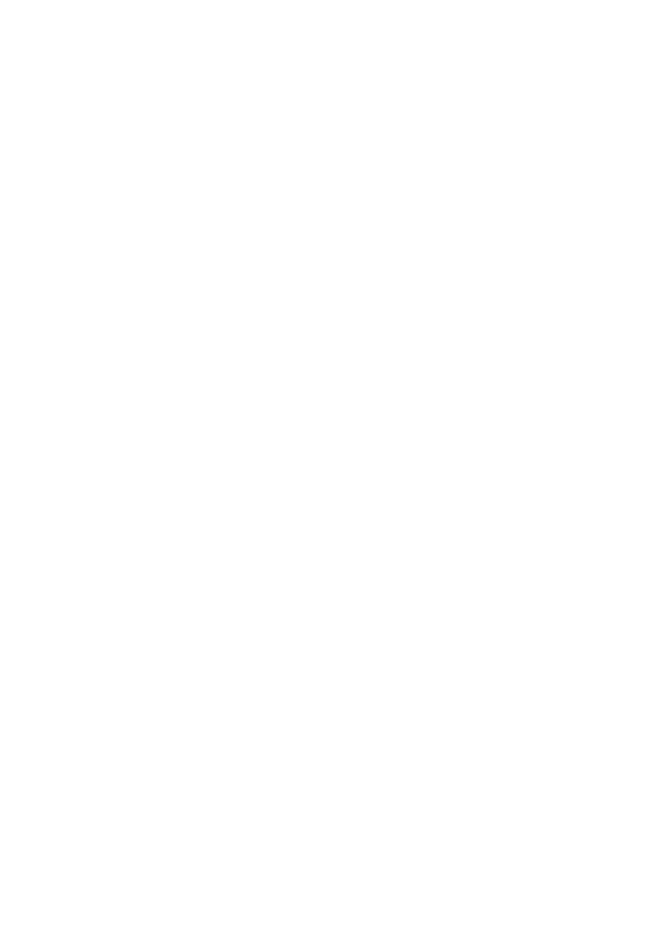
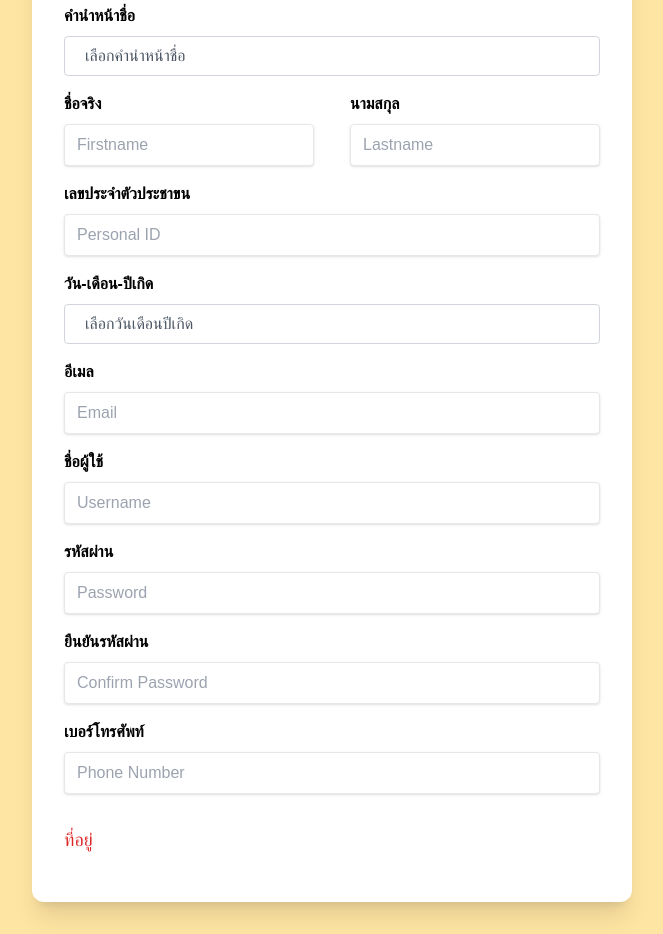
Before and after one commit to yanisa2002/Lottery-Project, a React (Create React App) app: page /register in a window 1280 px wide. Shown: the part 300-1234 px from the top of the page, without its empty margins (308-971 px from the left). Before the commit the page ends 800 px from the top, so only its background shows below. Built offline with nearby package versions, Linux system fonts and the light colour scheme.

Commit message:
register

```diff
--- a/package.json
+++ b/package.json
@@ -6,6 +6,7 @@
     "@testing-library/jest-dom": "^5.16.4",
     "@testing-library/react": "^12.1.4",
     "@testing-library/user-event": "^13.5.0",
+    "axios": "^0.26.1",
     "react": "^18.0.0",
     "react-dom": "^18.0.0",
     "react-router-dom": "^6.3.0",
--- a/src/pages/register.js
+++ b/src/pages/register.js
@@ -1,7 +1,217 @@
 import React from "react";
 
 const Register = () => {
-  return <div>register</div>;
+  return (
+    <div className="h-full flex justify-center  bg-[#FFE5A3] font-prompt">
+      <div>
+        <div className="mt-6 text-3xl font-bold text-center text-red-600">
+          ยินดีต้อนรับ!
+        </div>
+        <div className="mt-2 text-xl font-medium text-center">
+          กรอกข้อมูลด้านล่างเพื่อเข้าร่วมเป็นสมาชิก
+        </div>
+        <div className="flex flex-col p-8 m-8 bg-white md:min-w-[600px] sm:min-w-[400px] min-w-[300px]  rounded-xl shadow-xl">
+          <h1 className="text-xl font-bold mb-2">สร้างบัญชีของคุณ</h1>
+          <h2 className="text-lg mb-4 text-red-600">ข้อมูลส่วนตัว</h2>
+          <label
+            className="block text-gray-darker text-md font-bold mb-2"
+            for="prefix"
+          >
+            คำนำหน้าชื่อ
+          </label>
+          <select
+            className="border border-gray-300 rounded text-gray-600 h-10 pl-5 pr-10 bg-white hover:border-gray-400 focus:outline-none appearance-none"
+            id="prefix"
+          >
+            <option value="select">เลือกคำนำหน้าชื่อ</option>
+            <option value="Mr">นาย</option>
+            <option value="Ms">นาง</option>
+            <option value="Miss">นางสาว</option>
+          </select>
+
+          <div className="flex flex-col grid grid-cols-2 gap-9">
+            <div className="flex flex-col">
+              <label
+                className="block text-gray-darker text-md font-bold mt-4 mb-2"
+                for="firstname"
+              >
+                ชื่อจริง
+              </label>
+              <input
+                class="shadow appearance-none border rounded py-2 px-3 text-grey-darker"
+                id="firstname"
+                type="text"
+                placeholder="Firstname"
+              ></input>
+            </div>
+
+            <div className="flex flex-col">
+              <label
+                className="block text-gray-darker text-md font-bold mt-4 mb-2"
+                for="lastname"
+              >
+                นามสกุล
+              </label>
+              <input
+                class="shadow appearance-none border rounded py-2 px-3 text-grey-darker"
+                id="lastname"
+                type="text"
+                placeholder="Lastname"
+              ></input>
+            </div>
+          </div>
+
+          <label
+            className="block text-gray-darker text-md font-bold mt-4 mb-2"
+            for="id"
+          >
+            เลขประจำตัวประชาขน
+          </label>
+          <input
+            class="shadow appearance-none border w-full rounded py-2 px-3 text-grey-darker"
+            id="id"
+            type="text"
+            placeholder="Personal ID"
+          ></input>
+
+          <label
+            className="block text-gray-darker text-md font-bold mt-4 mb-2"
+            for="birth"
+          >
+            วัน-เดือน-ปีเกิด
+          </label>
+          <select
+            className="border border-gray-300 rounded text-gray-600 h-10 pl-5 pr-10 bg-white hover:border-gray-400 focus:outline-none appearance-none"
+            id="birth"
+          >
+            <option value="select">เลือกวันเดือนปีเกิด</option>
+          </select>
+
+          <label
+            className="block text-gray-darker text-md font-bold mt-4 mb-2"
+            for="email"
+          >
+            อีเมล
+          </label>
+          <input
+            class="shadow appearance-none border w-full rounded py-2 px-3 text-grey-darker"
+            id="email"
+            type="text"
+            placeholder="Email"
+          ></input>
+
+          <label
+            className="block text-gray-darker text-md font-bold mt-4 mb-2"
+            for="username"
+          >
+            ชื่อผู้ใช้
+          </label>
+          <input
+            class="shadow appearance-none border w-full rounded py-2 px-3 text-grey-darker"
+            id="username"
+            type="text"
+            placeholder="Username"
+          ></input>
+
+          <label
+            className="block text-gray-darker text-md font-bold mt-4 mb-2"
+            for="password"
+          >
+            รหัสผ่าน
+          </label>
+          <input
+            class="shadow appearance-none border rounded w-full py-2 px-3 text-grey-darker"
+            id="password"
+            type="text"
+            placeholder="Password"
+          ></input>
+
+          <label
+            className="block text-gray-darker text-md font-bold mt-4 mb-2"
+            for="comfirmpass"
+          >
+            ยืนยันรหัสผ่าน
+          </label>
+          <input
+            class="shadow appearance-none border rounded w-full py-2 px-3 text-grey-darker"
+            id="confirmpass"
+            type="text"
+            placeholder="Confirm Password"
+          ></input>
+
+          <label
+            className="block text-gray-darker text-md font-bold mt-4 mb-2"
+            for="phone"
+          >
+            เบอร์โทรศัพท์
+          </label>
+          <input
+            class="shadow appearance-none border rounded w-full py-2 px-3 text-grey-darker"
+            id="phone"
+            type="text"
+            placeholder="Phone Number"
+          ></input>
+
+          <h2 className="text-lg mt-8 mb-4 text-red-600">ที่อยู่</h2>
+          <div className="grid grid-cols-6 gap-6">
+            {/* <div>
+              <label
+                className="block text-gray-darker text-md font-bold mt-4 mb-2"
+                for="number"
+              >
+                บ้านเลขที่
+              </label>
+            </div>
+
+            <div>
+              <input
+                class="shadow appearance-none border rounded w-full py-2 px-3 text-grey-darker"
+                id="number"
+                type="text"
+                placeholder="No."
+              ></input>
+            </div>
+
+            <div>
+              <label
+                className="block text-gray-darker text-md font-bold mt-4 mb-2"
+                for="sol"
+              >
+                ซอย
+              </label>
+            </div>
+
+            <div>
+              <input
+                class="shadow appearance-none border rounded w-full py-2 px-3 text-grey-darker"
+                id="sol"
+                type="text"
+                placeholder="Sol"
+              ></input>
+            </div>
+
+            <div>
+              <label
+                className="block text-gray-darker text-md font-bold mt-4 mb-2"
+                for="road"
+              >
+                ถนน
+              </label>
+            </div>
+
+            <div>
+              <input
+                class="shadow appearance-none border rounded w-full py-2 px-3 text-grey-darker"
+                id="road"
+                type="text"
+                placeholder="Road"
+              ></input>
+            </div> */}
+          </div>
+        </div>
+      </div>
+    </div>
+  );
 };
 
 export default Register;
```
Also changed, not shown: 1 other file (tests, documents, lock files or other folders).
